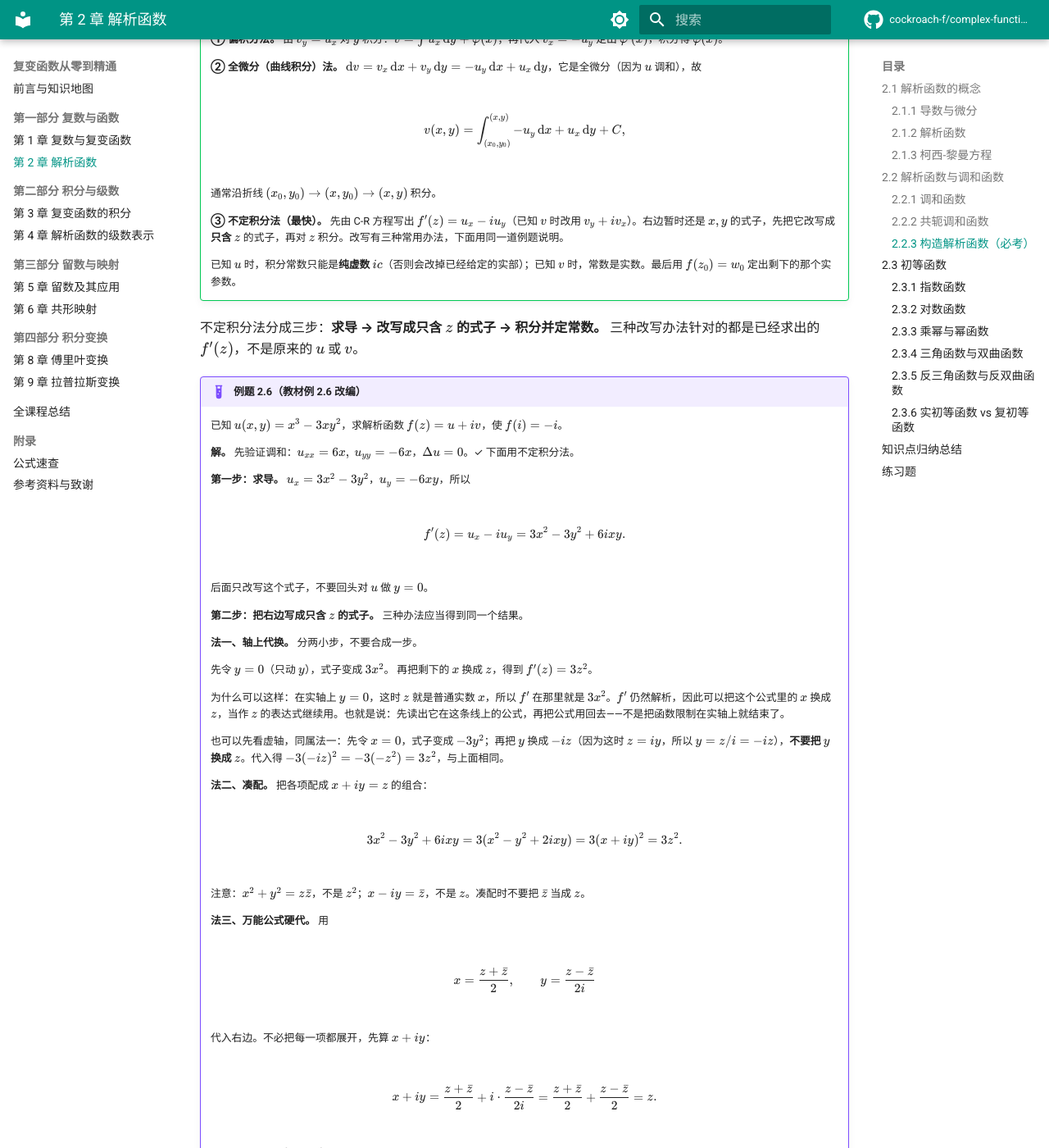
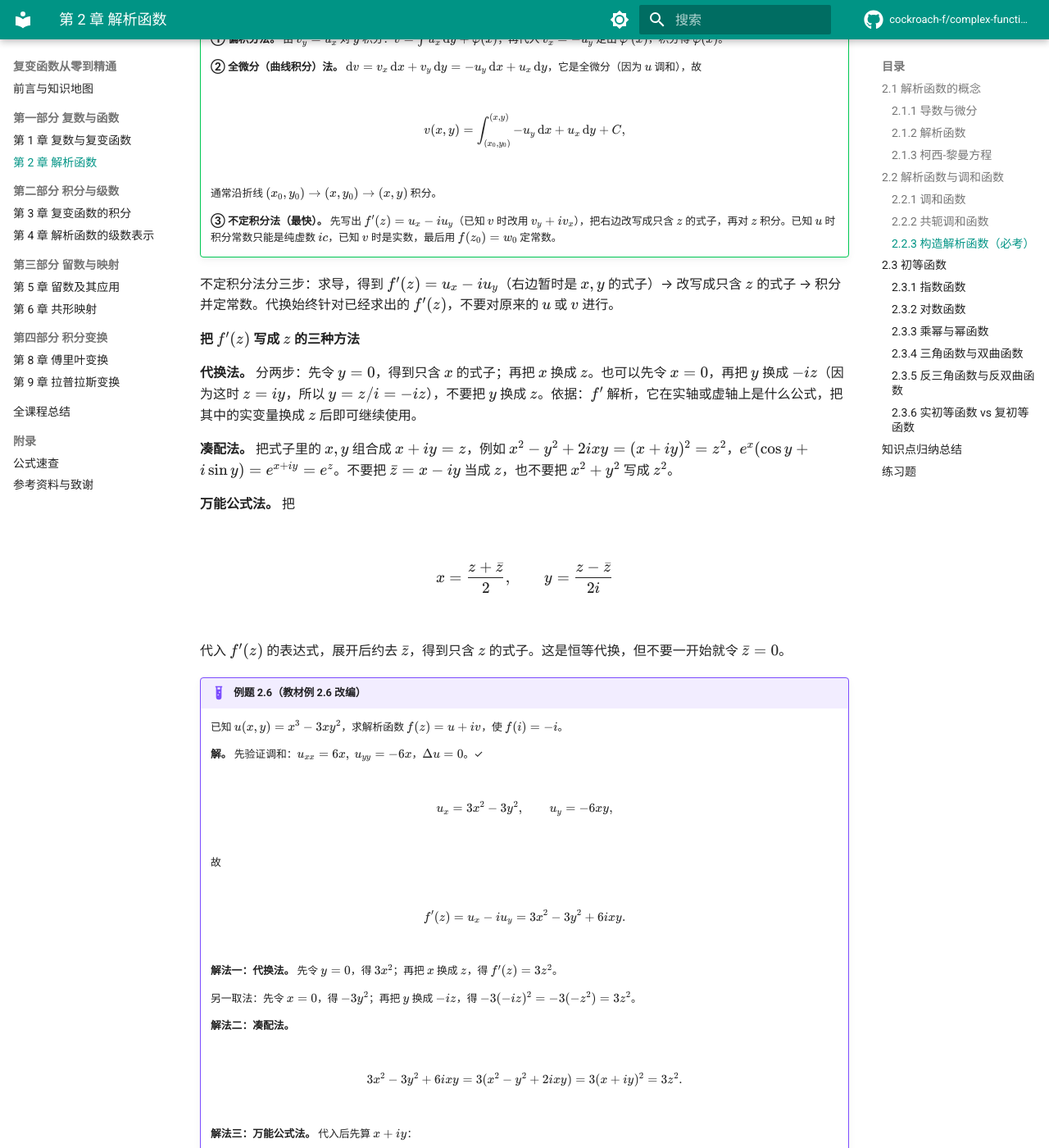
Before and after one commit to cockroach-f/complex-functions, an MkDocs documentation site: the page built from docs/ch2.md, in a window 1280 px wide and 1400 px high, scrolled down 7133 px. Shown: the whole window at 82% size. Built offline with MkDocs 1.6.1 and Material for MkDocs 9.7.7, drawn with Linux system fonts in a browser that asks for light colours; comment, search, counter and statistics services are not loaded; some of the changed text lies outside the part shown.

Commit message:
第 2 章：把三种 z 化方法独立成段，例题按方法名分列解法

```diff
--- a/docs/ch2.md
+++ b/docs/ch2.md
@@ -248,72 +248,65 @@ $$\nabla u\cdot\nabla v=u_xv_x+u_yv_y\overset{\text{C-R}}{=}u_xv_x+(-v_x)u_x=0 .
 
     通常沿折线 $(x_0,y_0)\to(x,y_0)\to(x,y)$ 积分。
 
-    **③ 不定积分法（最快）。** 先由 C-R 方程写出 $f'(z)=u_x-iu_y$（已知 $v$ 时改用 $v_y+iv_x$）。右边暂时还是 $x,y$ 的式子，先把它改写成**只含 $z$** 的式子，再对 $z$ 积分。改写有三种常用办法，下面用同一道例题说明。
+    **③ 不定积分法（最快）。** 先写出 $f'(z)=u_x-iu_y$（已知 $v$ 时改用 $v_y+iv_x$），把右边改写成只含 $z$ 的式子，再对 $z$ 积分。已知 $u$ 时积分常数只能是纯虚数 $ic$，已知 $v$ 时是实数，最后用 $f(z_0)=w_0$ 定常数。
 
-    已知 $u$ 时，积分常数只能是**纯虚数** $ic$（否则会改掉已经给定的实部）；已知 $v$ 时，常数是实数。最后用 $f(z_0)=w_0$ 定出剩下的那个实参数。
+不定积分法分三步：求导，得到 $f'(z)=u_x-iu_y$（右边暂时是 $x,y$ 的式子）→ 改写成只含 $z$ 的式子 → 积分并定常数。代换始终针对已经求出的 $f'(z)$，不要对原来的 $u$ 或 $v$ 进行。
 
-不定积分法分成三步：**求导 → 改写成只含 $z$ 的式子 → 积分并定常数。** 三种改写办法针对的都是已经求出的 $f'(z)$，不是原来的 $u$ 或 $v$。
+**把 $f'(z)$ 写成 $z$ 的三种方法**
+
+**代换法。** 分两步：先令 $y=0$，得到只含 $x$ 的式子；再把 $x$ 换成 $z$。也可以先令 $x=0$，再把 $y$ 换成 $-iz$（因为这时 $z=iy$，所以 $y=z/i=-iz$），不要把 $y$ 换成 $z$。依据：$f'$ 解析，它在实轴或虚轴上是什么公式，把其中的实变量换成 $z$ 后即可继续使用。
+
+**凑配法。** 把式子里的 $x,y$ 组合成 $x+iy=z$，例如 $x^2-y^2+2ixy=(x+iy)^2=z^2$，$e^x(\cos y+i\sin y)=e^{x+iy}=e^z$。不要把 $\bar z=x-iy$ 当成 $z$，也不要把 $x^2+y^2$ 写成 $z^2$。
+
+**万能公式法。** 把
+
+$$x=\frac{z+\bar z}{2},\qquad y=\frac{z-\bar z}{2i}$$
+
+代入 $f'(z)$ 的表达式，展开后约去 $\bar z$，得到只含 $z$ 的式子。这是恒等代换，但不要一开始就令 $\bar z=0$。
 
 !!! example "例题 2.6（教材例 2.6 改编）"
 
     已知 $u(x,y)=x^3-3xy^2$，求解析函数 $f(z)=u+iv$，使 $f(i)=-i$。
 
-    **解。** 先验证调和：$u_{xx}=6x,\ u_{yy}=-6x$，$\Delta u=0$。✓ 下面用不定积分法。
+    **解。** 先验证调和：$u_{xx}=6x,\ u_{yy}=-6x$，$\Delta u=0$。✓
 
-    **第一步：求导。** $u_x=3x^2-3y^2$，$u_y=-6xy$，所以
+    $$u_x=3x^2-3y^2,\qquad u_y=-6xy,$$
+
+    故
 
     $$f'(z)=u_x-iu_y=3x^2-3y^2+6ixy.$$
 
-    后面只改写这个式子，不要回头对 $u$ 做 $y=0$。
+    **解法一：代换法。** 先令 $y=0$，得 $3x^2$；再把 $x$ 换成 $z$，得 $f'(z)=3z^2$。
 
-    **第二步：把右边写成只含 $z$ 的式子。** 三种办法应当得到同一个结果。
+    另一取法：先令 $x=0$，得 $-3y^2$；再把 $y$ 换成 $-iz$，得 $-3(-iz)^2=-3(-z^2)=3z^2$。
 
-    **法一、轴上代换。** 分两小步，不要合成一步。
-
-    先令 $y=0$（只动 $y$），式子变成 $3x^2$。
-    再把剩下的 $x$ 换成 $z$，得到 $f'(z)=3z^2$。
-
-    为什么可以这样：在实轴上 $y=0$，这时 $z$ 就是普通实数 $x$，所以 $f'$ 在那里就是 $3x^2$。$f'$ 仍然解析，因此可以把这个公式里的 $x$ 换成 $z$，当作 $z$ 的表达式继续用。也就是说：先读出它在这条线上的公式，再把公式用回去——不是把函数限制在实轴上就结束了。
-
-    也可以先看虚轴，同属法一：先令 $x=0$，式子变成 $-3y^2$；再把 $y$ 换成 $-iz$（因为这时 $z=iy$，所以 $y=z/i=-iz$），**不要把 $y$ 换成 $z$**。代入得 $-3(-iz)^2=-3(-z^2)=3z^2$，与上面相同。
-
-    **法二、凑配。** 把各项配成 $x+iy=z$ 的组合：
+    **解法二：凑配法。**
 
     $$3x^2-3y^2+6ixy=3(x^2-y^2+2ixy)=3(x+iy)^2=3z^2.$$
 
-    注意：$x^2+y^2=z\bar z$，不是 $z^2$；$x-iy=\bar z$，不是 $z$。凑配时不要把 $\bar z$ 当成 $z$。
+    **解法三：万能公式法。** 代入后先算 $x+iy$：
 
-    **法三、万能公式硬代。** 用
+    $$x+iy=\frac{z+\bar z}{2}+i\cdot\frac{z-\bar z}{2i}=\frac{z+\bar z}{2}+\frac{z-\bar z}{2}=z,$$
 
-    $$x=\frac{z+\bar z}{2},\qquad y=\frac{z-\bar z}{2i}$$
+    于是 $3(x+iy)^2=3z^2$。
 
-    代入右边。不必把每一项都展开，先算 $x+iy$：
-
-    $$x+iy=\frac{z+\bar z}{2}+i\cdot\frac{z-\bar z}{2i}=\frac{z+\bar z}{2}+\frac{z-\bar z}{2}=z.$$
-
-    于是 $3(x+iy)^2=3z^2$。这里 $\bar z$ 是加在一起后消掉的，并不是事先令 $\bar z=0$。
-
-    三种办法都得到 $f'(z)=3z^2$。
-
-    **第三步：积分，定常数。** $f(z)=z^3+C$。已知的是实部 $u$，所以 $C$ 只能是纯虚数 $ic$。由 $f(i)=-i$：
+    三种解法都得到 $f'(z)=3z^2$，故 $f(z)=z^3+C$。已知实部 $u$，常数只能是纯虚数 $ic$。由 $f(i)=-i$：
 
     $$i^3+ic=-i+ic=-i\implies c=0.$$
 
     因此 $f(z)=z^3$。还原：$(x+iy)^3=(x^3-3xy^2)+i(3x^2y-y^3)$，实部正好是给定的 $u$。
 
-    若更习惯先求出虚部，也可用偏积分法：$v_y=u_x=3x^2-3y^2$，故 $v=3x^2y-y^3+\varphi(x)$；再由 $v_x=-u_y$ 得 $\varphi'(x)=0$，$\varphi=c$。代入 $f(i)=-i$ 同样得到 $c=0$。
+    ??? note "补充：偏积分法核对"
+
+        $v_y=u_x=3x^2-3y^2$，故 $v=3x^2y-y^3+\varphi(x)$。再由 $v_x=-u_y$ 得 $\varphi'(x)=0$，$\varphi=c$。代入 $f(i)=-i$ 同样得到 $c=0$，$f(z)=z^3$。
 
 !!! example "例题 2.7"
 
     已知 $v(x,y)=2xy+3x$，求解析函数 $f=u+iv$，使 $f(0)=0$。
 
-    **解。** $\Delta v=0$，调和。✓ 已知虚部，所以
+    **解。** $\Delta v=0$，调和。✓ 已知虚部，所以 $f'(z)=v_y+iv_x=2x+i(2y+3)$。
 
-    $$f'(z)=v_y+iv_x=2x+i(2y+3).$$
-
-    法二最直接：$2(x+iy)+3i=2z+3i$。用法一也一样：先令 $y=0$，得 $2x+3i$，再把 $x$ 换成 $z$，得 $2z+3i$。
-
-    于是 $f(z)=z^2+3iz+C$。已知 $v$，常数 $C$ 只能是**实数**。由 $f(0)=0$ 得 $C=0$，所以
+    **用凑配法：** $2(x+iy)+3i=2z+3i$。于是 $f(z)=z^2+3iz+C$。已知 $v$，常数 $C$ 只能是实数。由 $f(0)=0$ 得 $C=0$，所以
 
     $$f(z)=z^2+3iz.$$
 
@@ -327,38 +320,30 @@ $$\nabla u\cdot\nabla v=u_xv_x+u_yv_y\overset{\text{C-R}}{=}u_xv_x+(-v_x)u_x=0 .
 
     $$f'(z)=u_x-iu_y=\frac{y^2-x^2+2ixy}{(x^2+y^2)^2}=-\frac{(x-iy)^2}{(x^2+y^2)^2}.$$
 
-    这里法二最干净：$x-iy=\bar z$，$x^2+y^2=z\bar z$，于是
+    **用凑配法：** $x-iy=\bar z$，$x^2+y^2=z\bar z$，于是
 
     $$f'(z)=-\frac{\bar z^2}{(z\bar z)^2}=-\frac{1}{z^2}\quad(z\ne0).$$
 
-    用法一：先令 $y=0$，得 $-\dfrac{x^2}{(x^2)^2}=-\dfrac{1}{x^2}$（$x\ne0$）；再把 $x$ 换成 $z$，得 $-\dfrac{1}{z^2}$。
-
-    用法三：把 $x=(z+\bar z)/2$、$y=(z-\bar z)/(2i)$ 代入。先算
-
-    $$x-iy=\frac{z+\bar z}{2}-i\cdot\frac{z-\bar z}{2i}=\frac{z+\bar z}{2}-\frac{z-\bar z}{2}=\bar z,$$
-
-    并且 $x^2+y^2=z\bar z$，于是 $f'(z)=-\bar z^2/(z\bar z)^2=-1/z^2$。公式可以代入，但不要一开始就令 $\bar z=0$——分母里有 $z\bar z$，令 $\bar z=0$ 会除以零。应当代入后展开、约分，让 $\bar z$ 自己消掉。
-
-    三种办法都给出 $f'(z)=-1/z^2$，故 $f(z)=1/z+C$。已知 $u$，取 $C=ic$。由 $f(1)=1$ 得 $c=0$，所以 $f(z)=1/z$。还原：$1/z=\dfrac{x-iy}{x^2+y^2}$，实部正是 $u$，虚部为 $v=-y/(x^2+y^2)$。
+    故 $f(z)=1/z+C$。已知 $u$，取 $C=ic$。由 $f(1)=1$ 得 $c=0$，所以 $f(z)=1/z$。还原：$1/z=\dfrac{x-iy}{x^2+y^2}$，实部正是 $u$，虚部为 $v=-y/(x^2+y^2)$。
 
 !!! warning "易错点"
 
-    - 代换是对已经求出的 $f'(z)$ 做的，不要对原来的 $u$ 令 $y=0$。
-    - 法一要分成两步：先令 $y=0$（或 $x=0$），再把剩下的实变量换成 $z$（或 $-iz$，不是 $z$）。
-    - 万能公式要展开后约去 $\bar z$，不要一开始就令 $\bar z=0$，也不要把 $\bar z$ 当成 $z$。
+    - 代换的对象是已经求出的 $f'(z)$，不要对原来的 $u$ 令 $y=0$。
+    - 代换法要分两步：先令 $y=0$（或 $x=0$），再把剩下的变量换成 $z$（或 $-iz$，不是 $z$）。
+    - 万能公式法要展开后约去 $\bar z$，不要一开始就令 $\bar z=0$；凑配时不要把 $\bar z$ 当成 $z$。
     - 已知 $u$ 时积分常数是纯虚数，已知 $v$ 时是实数。
 
-??? note "进阶说明：法一的依据，以及几处容易误会的地方"
+??? note "进阶说明：代换法的依据，以及几处容易误会的地方"
 
-    **法一在说什么。** 令 $y=0$ 之后得到的是 $f'$ 在实轴上的公式，例如 $3x^2$。因为 $f'$ 解析，这个公式可以当作 $z$ 的解析表达式继续使用，所以再把 $x$ 换成 $z$。常见题目里 $f'$ 是多项式、指数、三角这些式子，这样做是安全的。
+    令 $y=0$ 后得到的是 $f'$ 在实轴上的公式。因为 $f'$ 解析，这个公式可以当作 $z$ 的解析表达式继续使用，所以再把 $x$ 换成 $z$。常见题目里 $f'$ 是多项式、指数、三角这些式子，这样做是安全的。
 
-    **如果区域碰不到实轴。** 上面的说法默认实轴（至少有一段）在正在讨论的区域里。若区域碰不到实轴，就改用虚轴，或者直接用凑配、万能公式。也可以在区域里另取一条水平线 $y=y_0$，令 $y=y_0$、$x=z-iy_0$，道理相同。
+    上面的说法默认实轴（至少有一段）在正在讨论的区域里。若区域碰不到实轴，就改用虚轴，或者直接用凑配法、万能公式法。也可以在区域里另取一条水平线 $y=y_0$，令 $y=y_0$、$x=z-iy_0$，道理相同。
 
-    **出现 $0/0$ 时。** 先对 $f'$ 的式子做代数化简再代换。化简后若奇点还在，那就是 $f'$ 真正过不去的点，不能靠代换消掉。
+    若代换时出现 $0/0$，先对 $f'$ 的式子做代数化简再代。化简后若奇点还在，那就是 $f'$ 真正过不去的点，不能靠代换消掉。
 
-    **公式可以硬代，但不要先扔掉 $\bar z$。** 万能公式本身就是把 $x,y$ 换成 $z$ 与 $\bar z$ 的恒等代换，代入是允许的。容易出错的是：还没展开就令 $\bar z=0$，以及把代换用到原来的 $u$ 上。例如对 $u=\dfrac12\ln(x^2+y^2)$ 直接套公式，会得到 $\ln(z\bar z)$，既留下 $\bar z$，对数还有分支。应当先求导得到 $f'(z)=1/z$，再改写。
+    万能公式法作为恒等代换，代入本身是允许的。容易出错的是：还没展开就令 $\bar z=0$，以及把代换用到原来的 $u$ 上。例如对 $u=\dfrac12\ln(x^2+y^2)$ 直接套公式，会得到 $\ln(z\bar z)$，既留下 $\bar z$，对数还有分支。应当先求导得到 $f'(z)=1/z$，再改写。
 
-    **共轭是否单值。** 单连通是充分条件，不是必要条件。一般要看 $-u_y\,\mathrm dx+u_x\,\mathrm dy$ 沿区域内每条闭曲线的积分是否为零。例如上面的 $u=x/(x^2+y^2)$ 在去掉原点的平面上不是单连通，但闭积分是 $0$，仍有单值的 $f=1/z+C$；而 $\dfrac12\ln(x^2+y^2)$ 绕原点一周积分是 $2\pi$，就要先割去一条射线，才能取 $\operatorname{Ln}z$ 的一个单值分支。
+    单连通是共轭单值的充分条件，不是必要条件。一般要看 $-u_y\,\mathrm dx+u_x\,\mathrm dy$ 沿区域内每条闭曲线的积分是否为零。例如 $u=x/(x^2+y^2)$ 在去掉原点的平面上不是单连通，但闭积分是 $0$，仍有单值的 $f=1/z+C$；而 $\dfrac12\ln(x^2+y^2)$ 绕原点一周积分是 $2\pi$，就要先割去一条射线，才能取 $\operatorname{Ln}z$ 的一个单值分支。
 
 ---
 
@@ -577,7 +562,7 @@ $$\operatorname{Arccos}z=-i\operatorname{Ln}\left(z+\sqrt{z^2-1}\right),\qquad \
     | 一点可导 | $u,v$ 可微 + C-R；$f'=u_x+iv_x=v_y-iu_y$ |
     | 区域解析 | 偏导数连续 + C-R（实用判别法） |
     | 调和 | 解析函数的 $u,v$ 满足 $\Delta u=\Delta v=0$ |
-    | 构造 $f$ | 先验证调和；写出 $f'=u_x-iu_y$，用轴上代换 / 凑配 / 万能公式改成只含 $z$ 的式子，再积分 |
+    | 构造 $f$ | 先验证调和；写出 $f'=u_x-iu_y$，用代换法 / 凑配法 / 万能公式法改成只含 $z$ 的式子，再积分 |
     | 指数 | $e^z=e^x(\cos y+i\sin y)$，$(e^z)'=e^z$，周期 $2\pi i$ |
     | 对数 | $\operatorname{Ln}z=\ln\lvert z\rvert+i\arg z+2k\pi i$，$(\ln z)'=\frac1z$ |
     | 乘幂 | $a^b=e^{b\operatorname{Ln}a}$ |
@@ -588,7 +573,7 @@ $$\operatorname{Arccos}z=-i\operatorname{Ln}\left(z+\sqrt{z^2-1}\right),\qquad \
 
     1. 判断可导 / 解析：写 $u,v$ → 偏导连续 → 解 C-R → 点集是否含开集；
     2. 证明不可导：沿两个方向（实轴、虚轴）求差商极限，或直接说明 C-R 不成立；
-    3. 构造解析函数：**先验证调和** → 写出 $f'$ → 用轴上代换 / 凑配 / 万能公式改成只含 $z$ 的式子（三法必须一致）→ 积分，按已知 $u$ 或 $v$ 定常数类型；
+    3. 构造解析函数：**先验证调和** → 写出 $f'$ → 用代换法 / 凑配法 / 万能公式法改成只含 $z$ 的式子 → 积分，按已知 $u$ 或 $v$ 定常数类型；
     4. 计算 $\operatorname{Ln},\ a^b,\ \operatorname{Arcsin}$ 等：一律化为 $\operatorname{Ln}$，求模与辐角，写全 $2k\pi i$；
     5. 求复合函数的解析区域：找出使内层函数落在支割线上的点，挖掉。
 
@@ -598,8 +583,8 @@ $$\operatorname{Arccos}z=-i\operatorname{Ln}\left(z+\sqrt{z^2-1}\right),\qquad \
     - 只验证 C-R 不够，需要可微（偏导连续）；
     - $v$ 是 $u$ 的共轭调和函数 ⇏ $u$ 是 $v$ 的共轭调和函数；
     - 构造解析函数忘记验证调和、常数类型写错；代换是对 $f'$ 做的，不要对 $u$ 令 $y=0$；
-    - 法一要分两步：先令 $y=0$（或 $x=0$），再把剩下的变量换成 $z$（或 $-iz$，不是 $z$）；
-    - 万能公式要展开后约去 $\bar z$，不要一开始就令 $\bar z=0$，也不要把 $\bar z$ 当成 $z$；
+    - 代换法要分两步：先令 $y=0$（或 $x=0$），再把剩下的变量换成 $z$（或 $-iz$，不是 $z$）；
+    - 万能公式法要展开后约去 $\bar z$，不要一开始就令 $\bar z=0$；凑配时不要把 $\bar z$ 当成 $z$；
     - $\operatorname{Ln}z$、$a^b$ 漏写 $2k\pi i$；$\operatorname{Ln}z^n\ne n\operatorname{Ln}z$；
     - 认为 $|\sin z|\le1$、$1^\alpha=1$、负数没有对数——在复数范围都不对。
 
@@ -635,7 +620,7 @@ $$\operatorname{Arccos}z=-i\operatorname{Ln}\left(z+\sqrt{z^2-1}\right),\qquad \
 
 ??? success "解答"
 
-    $\Delta u=2-2=0$，调和。$f'(z)=u_x-iu_y=(2x+y)-i(-2y+x)$。先令 $y=0$，得 $2x-ix=(2-i)x$；再把 $x$ 换成 $z$，得 $f'(z)=(2-i)z$。故 $f(z)=\frac{2-i}{2}z^2+ic$。
+    $\Delta u=2-2=0$，调和。$f'(z)=u_x-iu_y=(2x+y)-i(-2y+x)$。用代换法：先令 $y=0$，得 $2x-ix=(2-i)x$；再把 $x$ 换成 $z$，得 $f'(z)=(2-i)z$。故 $f(z)=\frac{2-i}{2}z^2+ic$。
 
     $f(i)=-\frac{2-i}{2}+ic=-1+\frac i2+ic=-1+i\Rightarrow c=\frac12$。所以 $f(z)=\left(1-\frac i2\right)z^2+\frac i2$。
 
@@ -691,17 +676,13 @@ $$\operatorname{Arccos}z=-i\operatorname{Ln}\left(z+\sqrt{z^2-1}\right),\qquad \
 
 !!! example "练习 9"
 
-    已知 $u(x,y)=e^x\cos y$，求解析函数 $f=u+iv$，使 $f(0)=1$。请分别用轴上代换、凑配、万能公式硬代写出 $f'(z)$，再积分定常数。
+    已知 $u(x,y)=e^x\cos y$，求解析函数 $f=u+iv$，使 $f(0)=1$。请用代换法、凑配法或万能公式法中的一种，写出 $f'(z)$ 并积分定常数。
 
 ??? success "解答"
 
     $\Delta u=e^x\cos y-e^x\cos y=0$，调和。✓ $f'(z)=u_x-iu_y=e^x\cos y+ie^x\sin y=e^x(\cos y+i\sin y)$。
 
-    - 法一：先令 $y=0$，得 $e^x$；再把 $x$ 换成 $z$，得 $e^z$。反过来：先令 $x=0$，得 $\cos y+i\sin y$；再把 $y$ 换成 $-iz$，得 $e^{i(-iz)}=e^z$。
-    - 法二：$e^x(\cos y+i\sin y)=e^{x+iy}=e^z$。
-    - 法三：由 $x+iy=z$，同样得到 $e^{x+iy}=e^z$。
-
-    三法同得 $f'(z)=e^z$，于是 $f(z)=e^z+ic$。由 $f(0)=1$ 得 $c=0$，所以 $f(z)=e^z$。还原实部 $e^x\cos y$、虚部 $e^x\sin y$。
+    用凑配法：$e^x(\cos y+i\sin y)=e^{x+iy}=e^z$。于是 $f(z)=e^z+ic$。由 $f(0)=1$ 得 $c=0$，所以 $f(z)=e^z$。还原实部 $e^x\cos y$、虚部 $e^x\sin y$。
 
 ---
 
```
